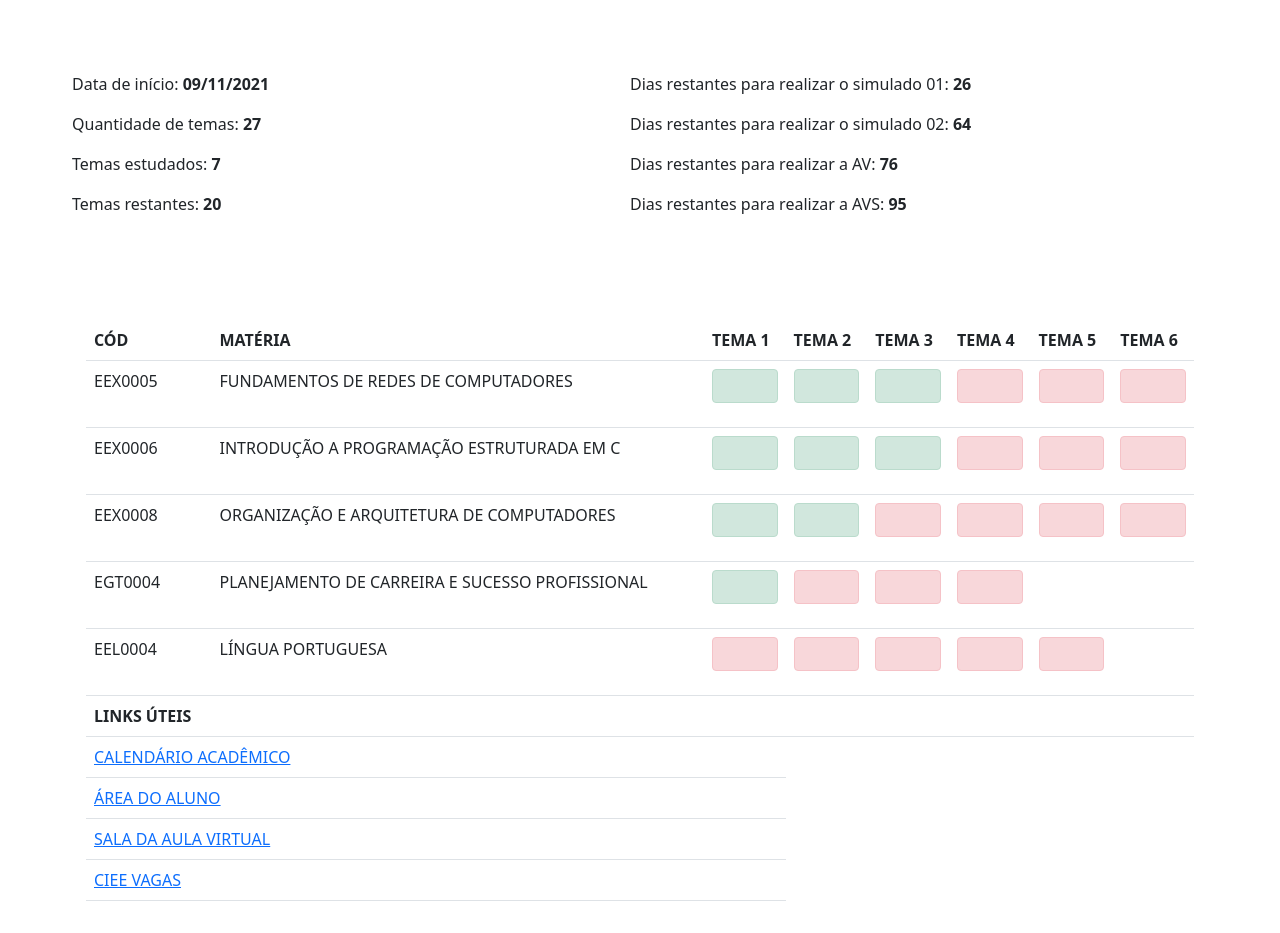
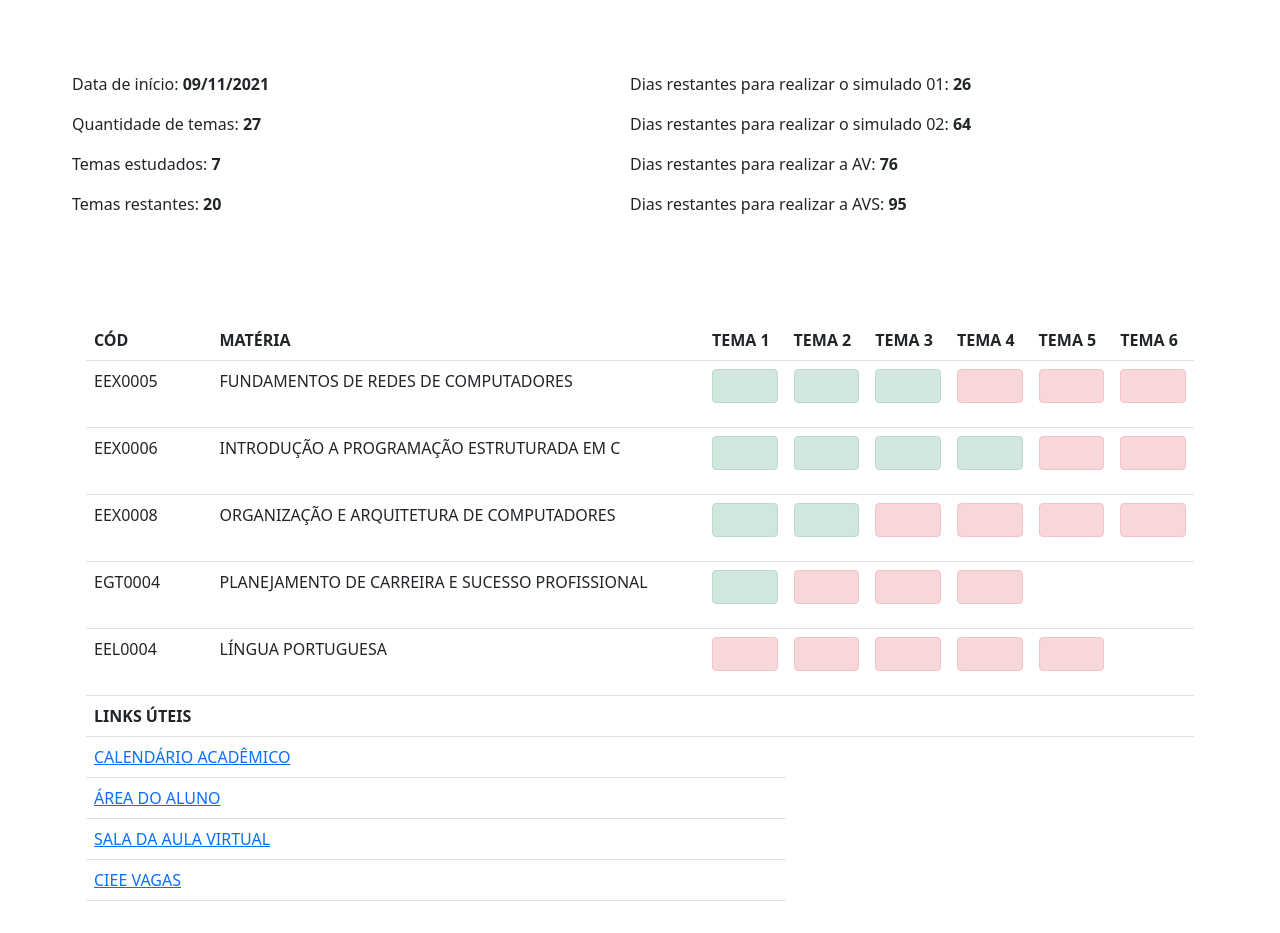
Before and after one commit to devcleyton/dash_estudos, a plain HTML site: page index.html in a window 1280 px wide. Drawn offline with nearby package versions, Linux system fonts and the light colour scheme.

Commit message:
Fim tema 4 linguagem C

```diff
--- a/index.html
+++ b/index.html
@@ -100,7 +100,7 @@
                     </div>
                 </td>
                 <td>
-                    <div class="alert alert-danger" role="alert">
+                    <div class="alert alert-success" role="alert">
                     </div>
                 </td>
                 <td>
```
